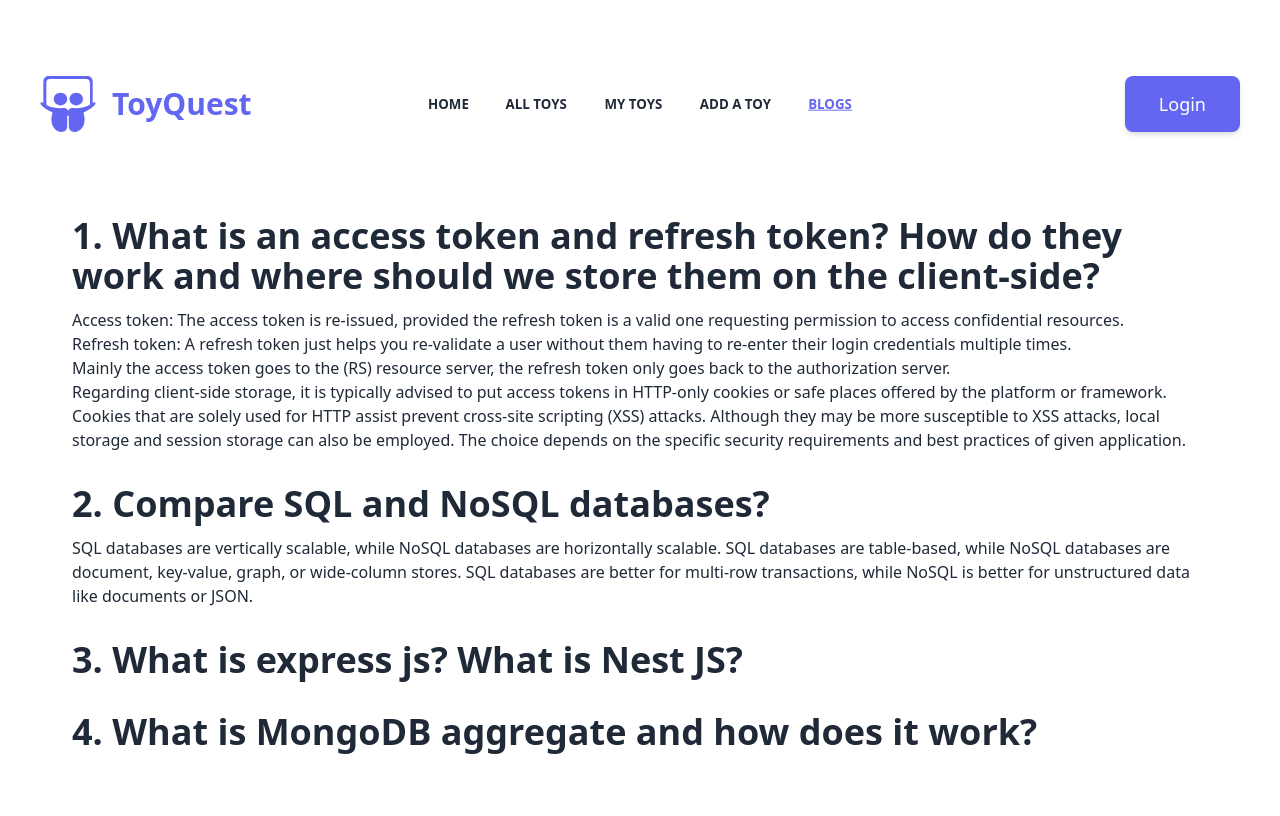
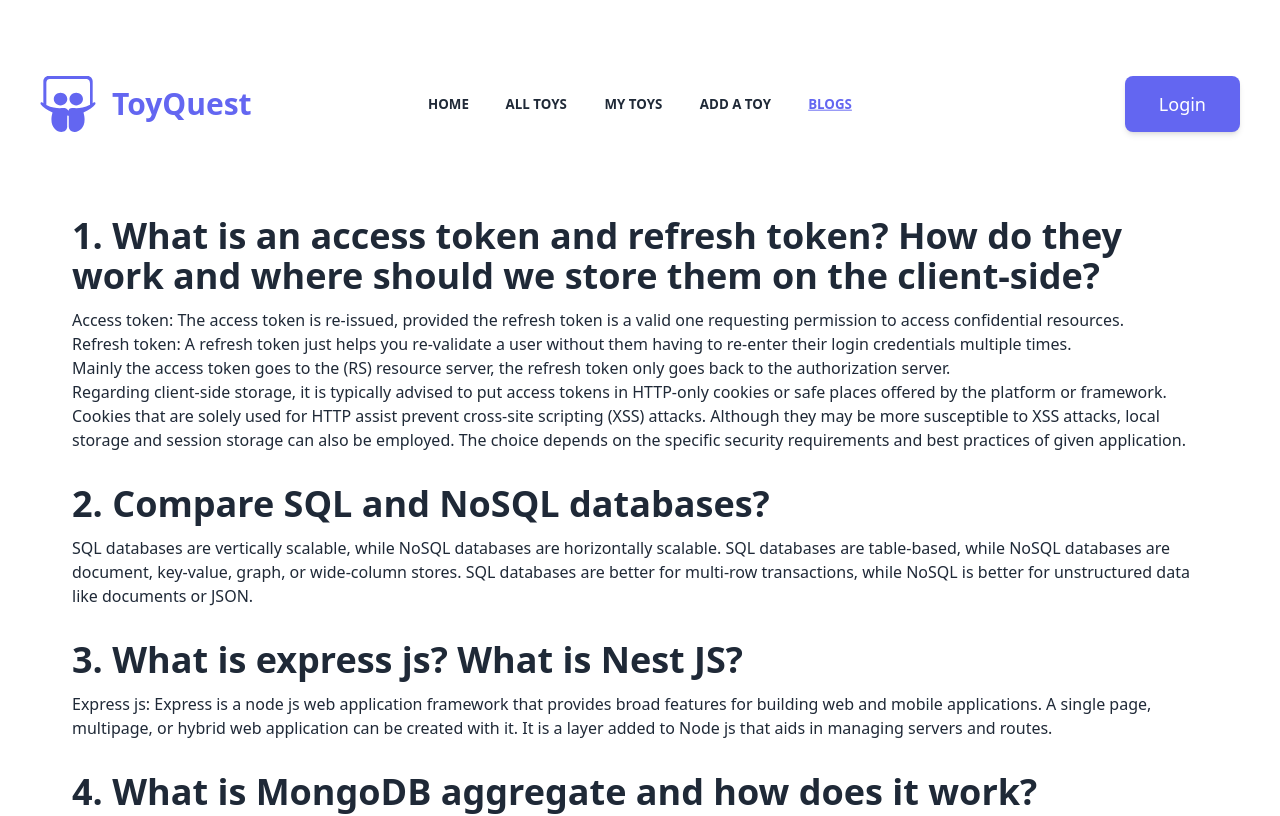
Before and after one commit to mstlelanakhatun/ToyQuest_ClientSide, a React (Vite) app: page /blogs in a window 1280 px wide. Shown: the top 816 px of the page. Built offline with nearby package versions, Linux system fonts and the light colour scheme; no server answers.

Commit message:
qus3ans commit

```diff
--- a/src/Components/Shared/NavComponents/Blogs.jsx
+++ b/src/Components/Shared/NavComponents/Blogs.jsx
@@ -22,6 +22,7 @@ Regarding client-side storage, it is typically advised to put access tokens in H
             <div className="mb-8">
                 <h1 className="text-4xl font-semibold">3. What is express js? What is Nest JS?</h1>
                 <p className='my-3'>
+                Express js: Express is a node js web application framework that provides broad features for building web and mobile applications. A single page, multipage, or hybrid web application can be created with it. It is a layer added to Node js that aids in managing servers and routes.
                 </p>
             </div>
             <div className="mb-8">
```
